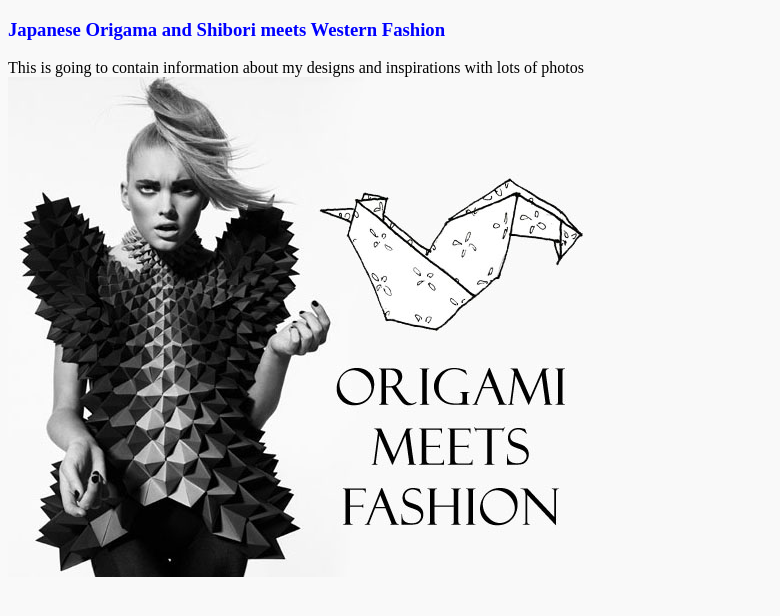
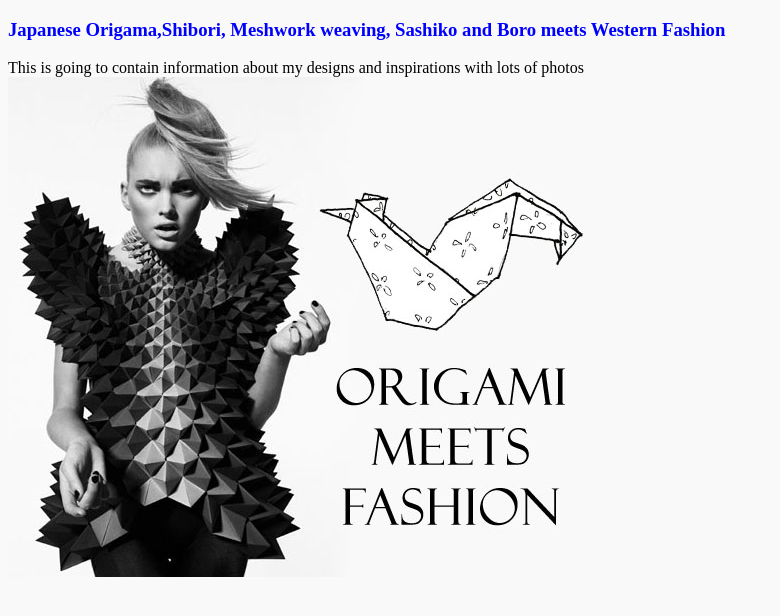
Before and after one commit to trishstott/no1, a plain HTML site: page index.html in a window 1280 px wide. Shown: the whole page, without its empty margins (0-780 px from the left). Drawn offline with Linux system fonts and the light colour scheme.

Commit message:
Update index.html

```diff
--- a/index.html
+++ b/index.html
@@ -10,7 +10,7 @@ p{color:black}
 </head>
 
 <body>
-  <h3> Japanese Origama and Shibori meets Western Fashion</h3>
+  <h3> Japanese Origama,Shibori, Meshwork weaving, Sashiko and Boro meets Western Fashion</h3>
   <div> <style= "background-color:#F9F9F9;color:green;padding:20px;">
 <p> This is going to contain information about my designs and inspirations with lots of photos<br>
 
```
